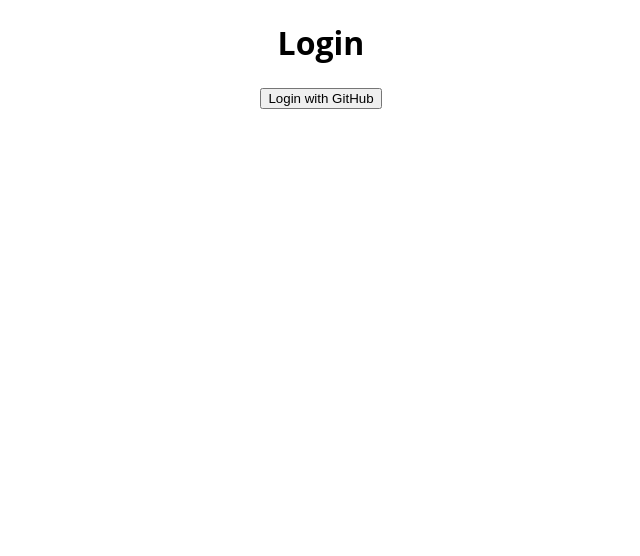
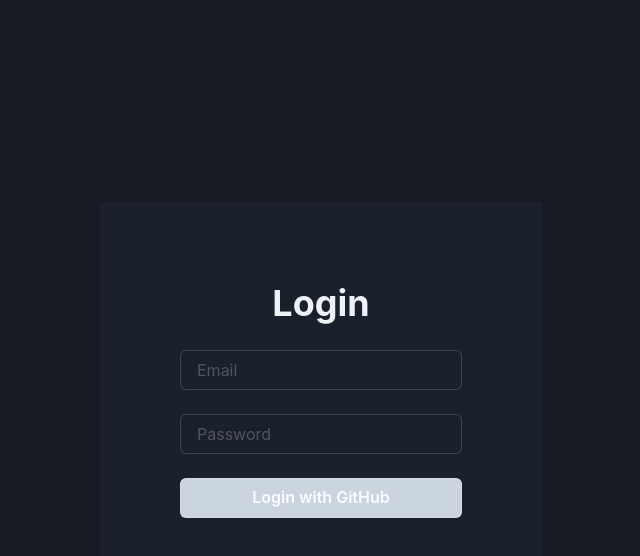
Before and after one commit to Sajantoor/NP-Compete, a Next.js app in the folder client/: page /login in a window 1280 px wide. Shown: the top 556 px of the page, without its empty margins (319-959 px from the left). Built offline with nearby package versions, Linux system fonts and the light colour scheme.

Commit message:
Init Chakra UI + Basic Login Page

```diff
--- a/client/package.json
+++ b/client/package.json
@@ -9,12 +9,16 @@
     "lint": "next lint"
   },
   "dependencies": {
+    "@chakra-ui/react": "^2.4.9",
+    "@emotion/react": "^11.10.5",
+    "@emotion/styled": "^11.10.5",
     "@next/font": "13.1.1",
     "@types/node": "18.11.18",
     "@types/react": "18.0.26",
     "@types/react-dom": "18.0.10",
     "eslint": "8.31.0",
     "eslint-config-next": "13.1.1",
+    "framer-motion": "^8.5.5",
     "next": "13.1.1",
     "react": "18.2.0",
     "react-dom": "18.2.0",
--- a/client/pages/_app.tsx
+++ b/client/pages/_app.tsx
@@ -1,6 +1,13 @@
 import '../styles/globals.css'
-import type { AppProps } from 'next/app'
+import type { AppProps } from 'next/app';
+import { ChakraProvider } from '@chakra-ui/react';
+import theme from '../theme';
+
 
 export default function App({ Component, pageProps }: AppProps) {
-  return <Component {...pageProps} />
+  return (
+    <ChakraProvider theme={theme}>
+      <Component {...pageProps} />
+    </ChakraProvider>
+  );
 }
--- a/client/pages/login.tsx
+++ b/client/pages/login.tsx
@@ -1,3 +1,4 @@
+import { Button, Flex, Heading, Input } from "@chakra-ui/react";
 import Router from "next/router";
 import { SERVER_URL } from "../constants";
 
@@ -19,11 +20,13 @@ export default function Login() {
 
 
     return (
-        <>
-            <div>
-                <h1> Login </h1>
-                <button onClick={loginWithGithub}> Login with GitHub </button>
-            </div>
-        </>
+        <Flex height="100vh" alignItems="center" justifyContent="center">
+            <Flex direction="column" background="gray.800" p={20}>
+                <Heading textAlign="center" color="gray.100" mb={6}> Login </Heading>
+                <Input type="email" color="gray.100" placeholder="Email" mb={6} />
+                <Input type="password" color="gray.100" placeholder="Password" mb={6} />
+                <Button variant="outline" background="gray.300" onClick={loginWithGithub}> Login with GitHub </Button>
+            </Flex>
+        </Flex>
     )
 }
--- a/client/styles/globals.css
+++ b/client/styles/globals.css
@@ -1,6 +1,5 @@
 body {
   font-family: 'Open Sans', sans-serif;
-  text-align: center;
 }
 
 /* remove default styles from buttons and add a bit of padding */
--- /dev/null
+++ b/client/theme.ts
@@ -0,0 +1,20 @@
+import { extendTheme, type ThemeConfig } from "@chakra-ui/react";
+
+const config: ThemeConfig = {
+    initialColorMode: "dark",
+    useSystemColorMode: false,
+};
+
+
+const theme = extendTheme({
+    config,
+    styles: {
+        global: () => ({
+            body: {
+                bg: "gray.900",
+            },
+        }),
+    },
+});
+
+export default theme;
```
Also changed, not shown: 1 other file (tests, documents, lock files or other folders).
